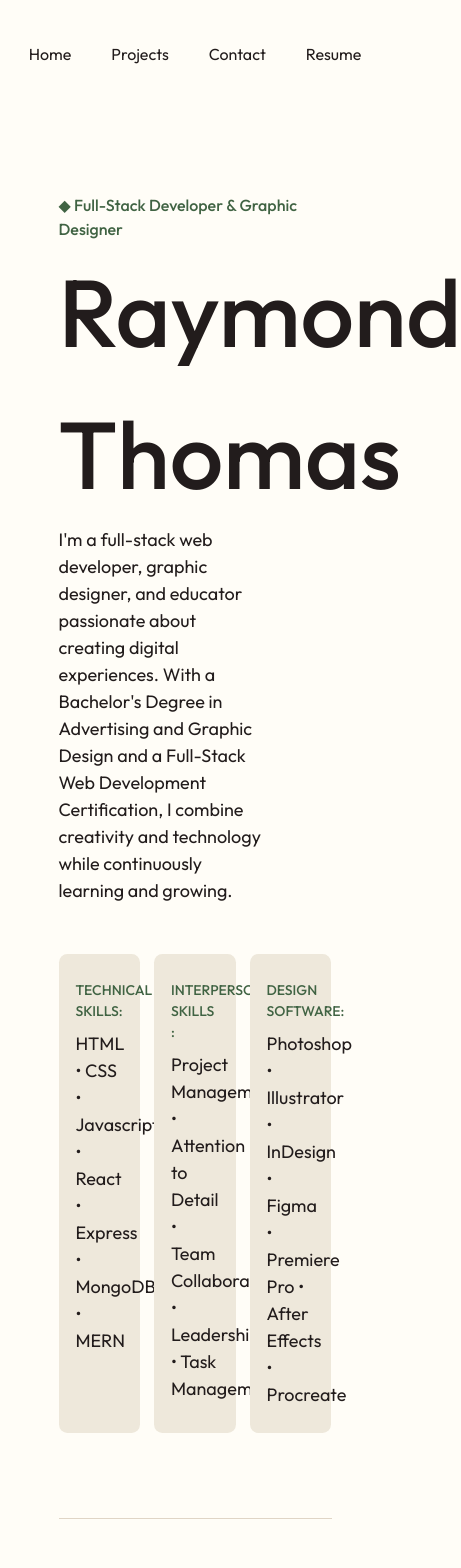
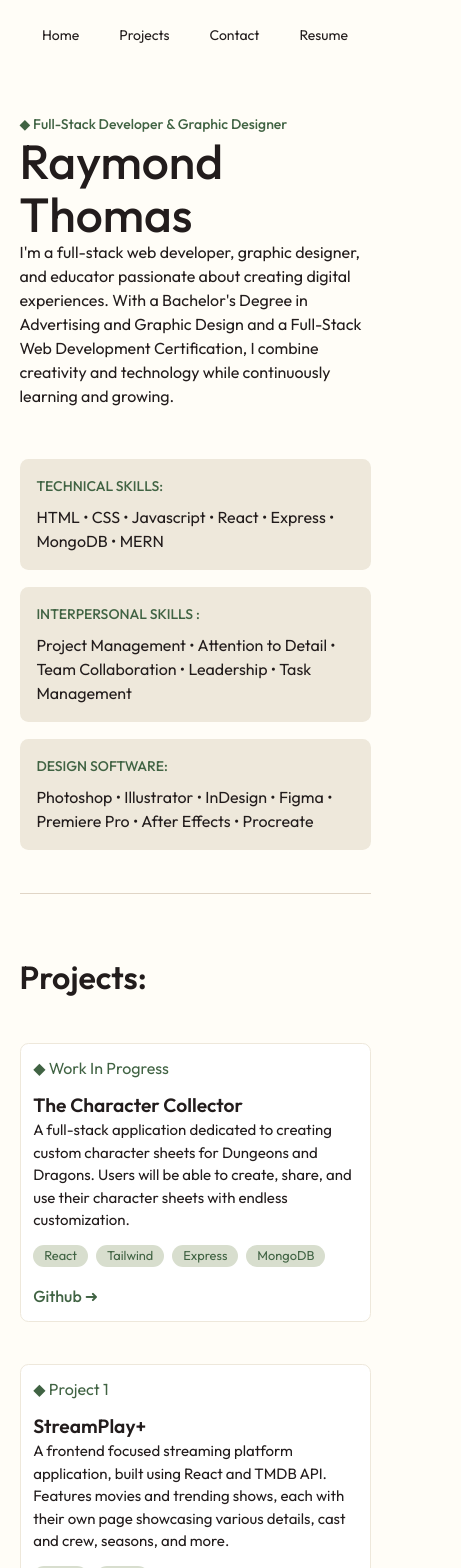
Before and after one commit to raythomass/portfolio, a React (Vite) app in the folder client/: page / in a window 390 px wide. Shown: the top 1568 px of the page, 461 px wide, since content can reach past the window. Built offline with nearby package versions, Linux system fonts and the light colour scheme; a web font is replaced by a local one.

Commit message:
resume download & responsive

```diff
--- a/client/src/App.css
+++ b/client/src/App.css
@@ -180,3 +180,167 @@
   font-weight: 600;
   margin-bottom: 2vh;
 }
+
+.resume-section a {
+  font-weight: 500;
+  font-size: 20px;
+  color: var(--hunter);
+}
+
+
+
+
+
+   /* Tablet Responsive Styles */
+
+@media (max-width: 1024px) {
+
+  html {
+    margin-left: 8%;
+    margin-right: 8%;
+  }
+
+  .intro-section {
+    margin-top: 10vh;
+  }
+
+  .intro-section h1 {
+    font-size: 70px;
+  }
+
+  .intro-section h3 {
+    width: 90%;
+  }
+
+  .skill-section {
+    flex-wrap: wrap;
+    gap: 2vh;
+  }
+
+  .skill {
+    width: 100%;
+  }
+
+  .projects-container {
+    gap: 2vh;
+  }
+
+  .project {
+    width: 45%;
+  }
+
+  .project-details {
+    height: auto;
+  }
+
+  .project-btns {
+    width: 100%;
+  }
+}
+
+   /* Mobile Responsive Styles */
+
+@media (max-width: 600px) {
+
+  html {
+    margin-left: 5%;
+    margin-right: 5%;
+  }
+
+  .navbar {
+    margin-top: 3vh;
+    font-size: 14px;
+  }
+
+  .intro-section {
+    margin-top: 8vh;
+  }
+
+  .intro-section p {
+    font-size: 14px;
+  }
+
+  .intro-section h1 {
+    font-size: 48px;
+    line-height: 1.1;
+  }
+
+  .intro-section h3 {
+    width: 100%;
+    font-size: 16px;
+    line-height: 1.5;
+  }
+
+
+  /* Skills */
+  .skill-section {
+    flex-direction: column;
+    gap: 2vh;
+    padding-bottom: 5vh;
+  }
+
+  .skill {
+    width: 100%;
+    padding: 2vh;
+  }
+
+  .skill h2 {
+    font-size: 16px;
+  }
+
+
+  /* Projects */
+  .projects-section {
+    margin-top: 7vh;
+    margin-bottom: 7vh;
+    padding-bottom: 5vh;
+  }
+
+  .projects-section h2,
+  .contact-section h2,
+  .resume-section h2 {
+    font-size: 2rem;
+  }
+
+  .projects-container {
+    flex-direction: column;
+  }
+
+  .project {
+    width: 100%;
+    margin-top: 3vh;
+  }
+
+  .project-details h3 {
+    font-size: 1.2rem;
+  }
+
+  .project-details p {
+    font-size: 15px;
+  }
+
+  .project-software {
+    margin-bottom: 2vh;
+  }
+
+
+  /* Contact */
+  .contact-link-container {
+    flex-direction: column;
+    gap: 2vh;
+  }
+
+  .contact-link {
+    width: 100%;
+  }
+
+
+  /* Resume */
+  .resume-section {
+    margin-top: 7vh;
+  }
+
+  .resume-section a {
+    font-size: 18px;
+  }
+}
--- a/client/src/pages/Home.jsx
+++ b/client/src/pages/Home.jsx
@@ -3,6 +3,7 @@
 import { FontAwesomeIcon } from '@fortawesome/react-fontawesome'
 import { faGithub, faLinkedin } from '@fortawesome/free-brands-svg-icons'
 import { faEnvelope } from '@fortawesome/free-solid-svg-icons'
+import resume from '../assets/RaymondThomas_Resume.png'
 
 export default function Home() {
   return (
@@ -133,6 +134,9 @@
         </section>
         <section id='resume' className='resume-section'>
             <h2>View my Resume:</h2>
+            <a href={resume} download>
+                <p>Download Resume ➜</p>
+            </a>
         </section>
     </div>
   );
```
Also changed, not shown: client/src/assets/RaymondThomas_Resume.png (added), 1 other file (tests, documents, lock files or other folders).
